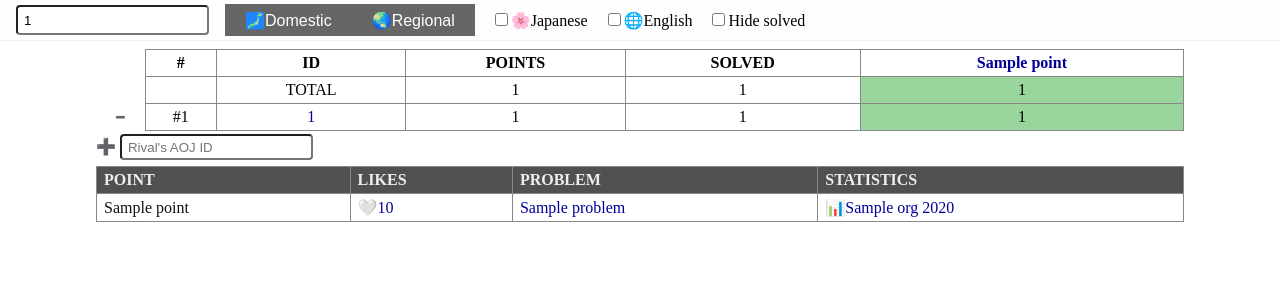
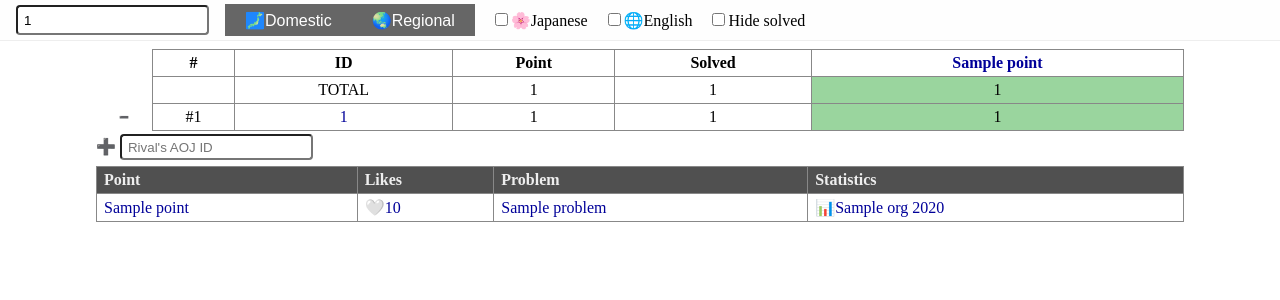
Before and after one commit to ir5/icpc-japan-problems, a FastAPI app: template templates/problems.html in a window 1280 px wide. Shown: the part 48-348 px from the top of the page. Run offline with FastAPI, Linux system fonts and the light colour scheme; the template is opened without the code that fills it: most values are stand-ins (such as "Sample title", 1, 10 or a date in 2020).

Commit message:
error handling

```diff
--- a/ijarchive/routers/pages/problems.py
+++ b/ijarchive/routers/pages/problems.py
@@ -3,7 +3,7 @@ import json
 import os
 from typing import Any, Optional
 
-from fastapi import APIRouter, Request
+from fastapi import APIRouter, Request, HTTPException
 from fastapi.responses import HTMLResponse
 from fastapi.templating import Jinja2Templates
 
@@ -66,6 +66,9 @@ def get_problems(
     if rivals is not None:
         preference.rivals = [rival for rival in rivals.split(",") if rival]
 
+    if preference.contest_type not in [0, 1]:
+        raise HTTPException(status_code=400)
+
     return _process_request(request, preference)
 
 
--- a/templates/problems/local_ranking.html
+++ b/templates/problems/local_ranking.html
@@ -14,8 +14,8 @@
     <td class="no-border"></td>
     <th>#</th>
     <th>ID</th>
-    <th>POINTS</th>
-    <th>SOLVED</th>
+    <th>Point</th>
+    <th>Solved</th>
     {% for point in points %}
     <th><a href="{{ url_for('problems') }}?level_lower_{{ preference.contest_type }}={{ loop.index }}" class="select-level-lower">{{ point_decor(point) | trim }}{{ point }}</a></th>
     {% endfor %}
--- a/templates/problems/problem_table.html
+++ b/templates/problems/problem_table.html
@@ -3,16 +3,16 @@
 <table class="problem-table">
   <thead>
     <tr>
-      <th>POINT</th>
-      <th>LIKES</th>
-      <th>PROBLEM</th>
-      <th>STATISTICS</th>
+      <th>Point</th>
+      <th>Likes</th>
+      <th>Problem</th>
+      <th>Statistics</th>
     </tr>
   </thead>
   <tbody>
     {% for problem in problems %}
     <tr {% if problem.aoj_id in user_solved_problems %}class="solved"{% endif %}>
-      <td>{{ point_decor(points[problem.level - 1]) | trim }}{{ points[problem.level - 1] }}</td>
+      <td><a href="{{ url_for('problems') }}?level_lower_{{ preference.contest_type }}={{ problem.level }}">{{ point_decor(points[problem.level - 1]) | trim }}{{ points[problem.level - 1] }}</a></td>
       <td><a href="#">&#x1f90d;{{ problem.likes }}</a></td>
       <td><a href="https://onlinejudge.u-aizu.ac.jp/problems/{{ problem.aoj_id }}" target="_blank">{% if problem.ja %}&#x1f338;{% endif %}{% if problem.en %}&#x1f310;{% endif %}{{ problem.name }}</a></td>
       <td><a href="#">&#x1f4ca;{{ problem.org }} {{ problem.year }}</a></td>
```
